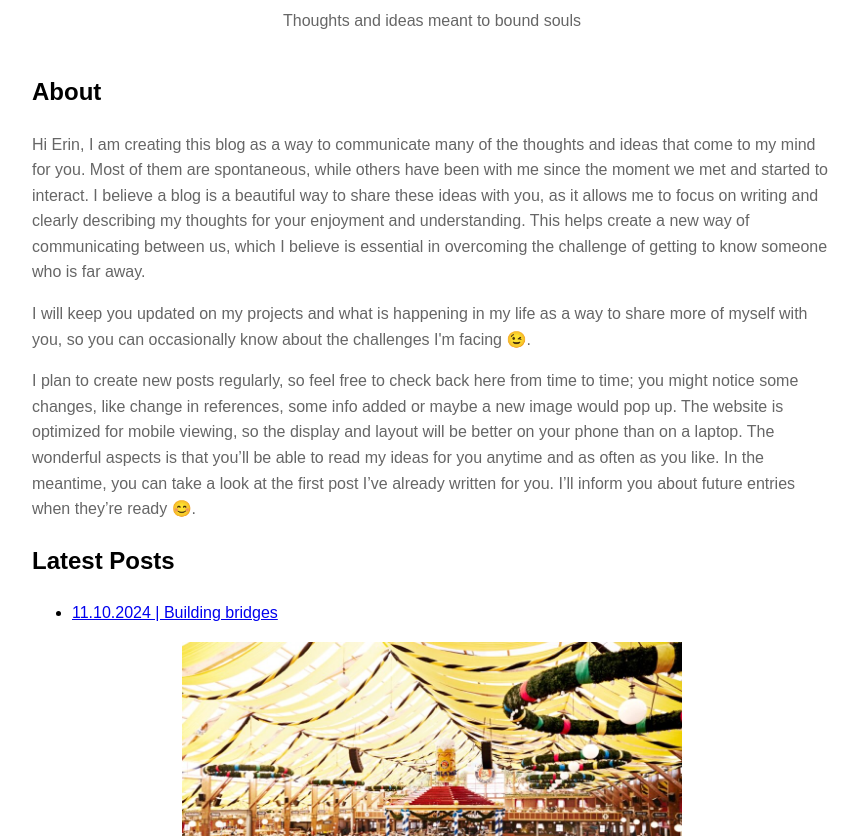
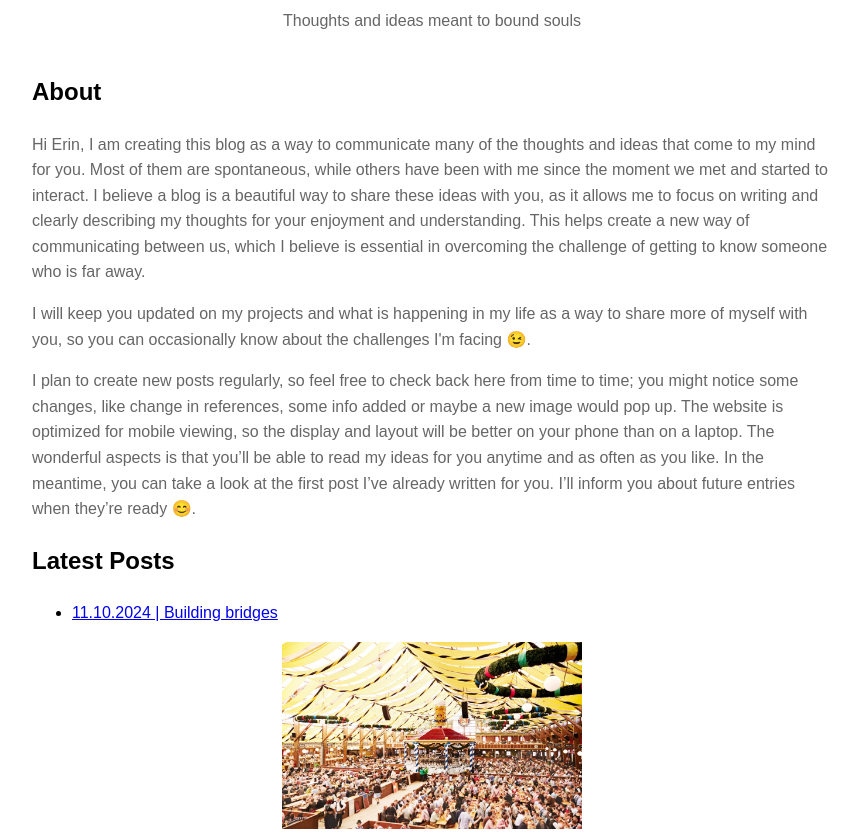
Before and after one commit to LeonardoArias27/ForErin, a plain HTML site: page docs/index.html in a window 1280 px wide. Shown: the part 105-941 px from the top of the page, without its empty margins (208-1067 px from the left). Drawn offline with Linux system fonts and the light colour scheme.

Commit message:
Commit 007

```diff
--- a/docs/index.html
+++ b/docs/index.html
@@ -96,7 +96,7 @@
 
 	<div>
     <img src="images/paulaner.jpg" alt="La musica fué y es, algo que sin duda une a las personas,
-	y nosotros estamos incluidos tambien">
+	y nosotros estamos incluidos tambien" width="300" height="200">
     <p class="image-description">La musica fué y es, algo que sin duda une a las personas,
 	y nosotros estamos incluidos tambien. "Solar Music", Remedios Varo (1955). </p>
     </div>
```
Also changed, not shown: docs/posts/2024-10-11-first-post.html (+1 -1 lines).
